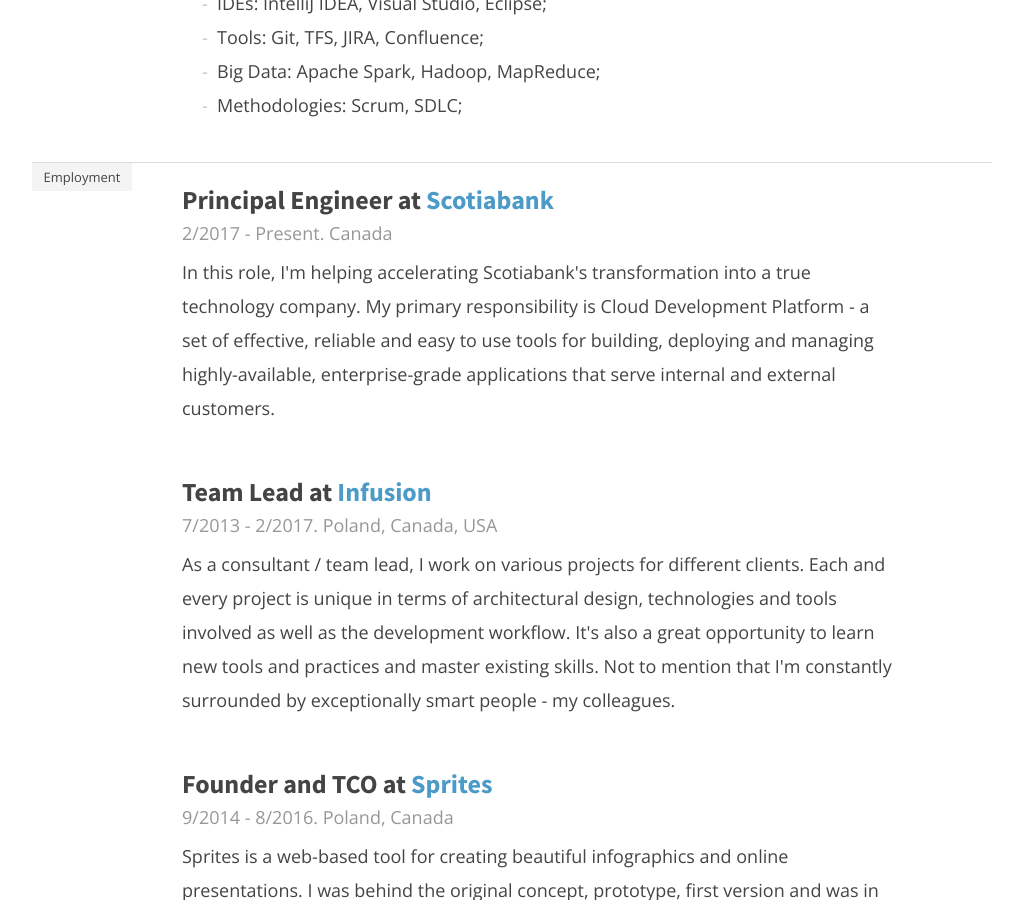
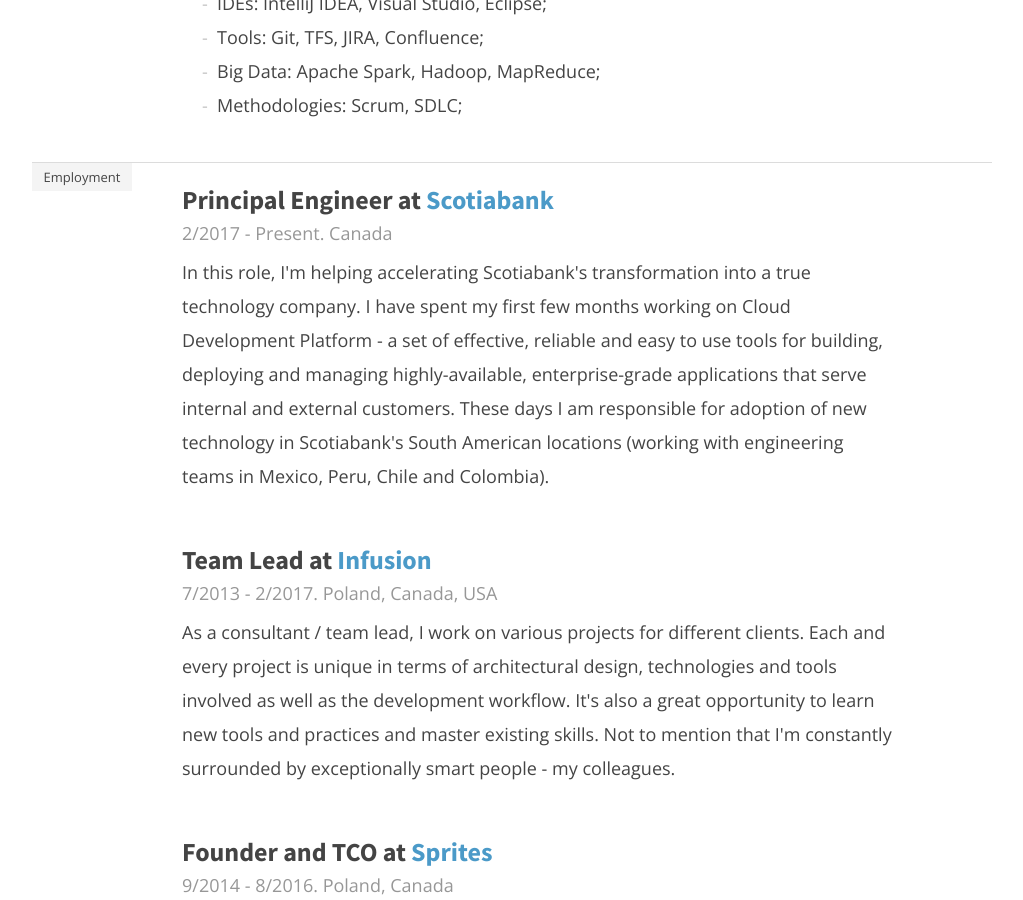
Before and after one commit to volpav/volpav.github.io, a Jekyll site: the page built from profile.html, in a window 1280 px wide and 900 px high, scrolled down 2141 px. Shown: the whole window, without its empty margins (128-1151 px from the left). Built offline with Jekyll 4.4.1, drawn with Linux system fonts in a browser that asks for light colours.

Commit message:
Updated profile: Clarified experience within Scotiabank.

```diff
--- a/profile.html
+++ b/profile.html
@@ -109,7 +109,7 @@
                 <article>
                     <h3>Principal Engineer at <a href="http://www.scotiabank.com">Scotiabank</a></h3>
                     <span class="fact">2/2017 - Present. Canada</span>
-                    <p class="first">In this role, I'm helping accelerating Scotiabank's transformation into a true technology company. My primary responsibility is Cloud Development Platform - a set of effective, reliable and easy to use tools for building, deploying and managing highly-available, enterprise-grade applications that serve internal and external customers.</p>
+                    <p class="first">In this role, I'm helping accelerating Scotiabank's transformation into a true technology company. I have spent my first few months working on Cloud Development Platform - a set of effective, reliable and easy to use tools for building, deploying and managing highly-available, enterprise-grade applications that serve internal and external customers. These days I am responsible for adoption of new technology in Scotiabank's South American locations (working with engineering teams in Mexico, Peru, Chile and Colombia).</p>
                 </article>
                 <article>
                     <h3>Team Lead at <a href="http://infusion.com">Infusion</a></h3>
```
